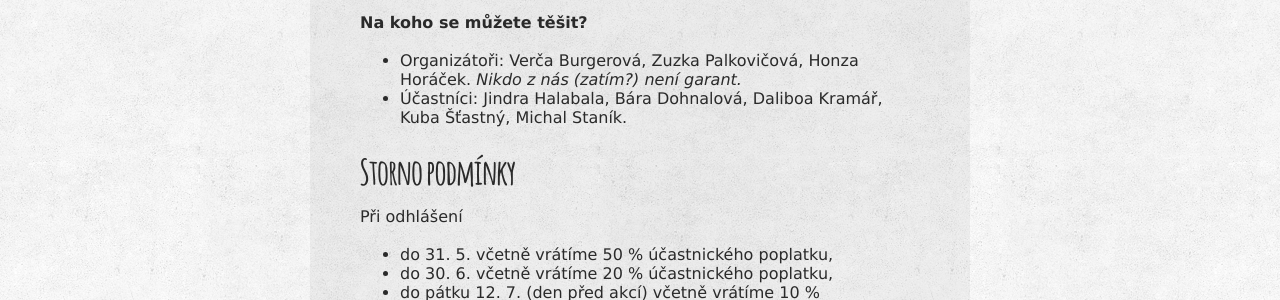
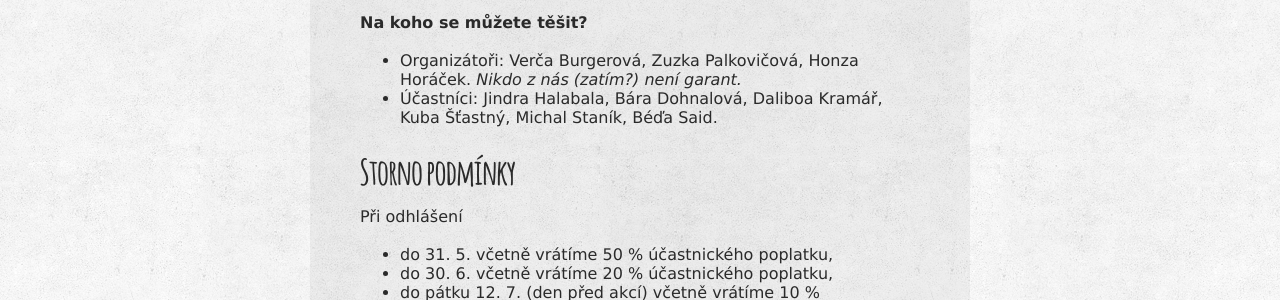
Before and after one commit to zverinec/zverinec-web, a Jekyll site: the page built from _pages/newinterlis24.md, in a window 1280 px wide and 900 px high, scrolled down 2070 px. Shown: the part 171-471 px from the top of the window. Built offline with Jekyll 4.4.1, drawn with Linux system fonts in a browser that asks for light colours; comment, search, counter and statistics services are not loaded.

Commit message:
Update participants

```diff
--- a/_pages/newinterlis24.md
+++ b/_pages/newinterlis24.md
@@ -67,7 +67,7 @@ Kapacita akce je ~12 účastníků a 3 organizátoři.
 
 - Organizátoři: Verča Burgerová, Zuzka Palkovičová, Honza Horáček. *Nikdo
   z nás (zatím?) není garant.*
-- Účastníci: Jindra Halabala, Bára Dohnalová, Daliboa Kramář, Kuba Šťastný, Michal Staník.
+- Účastníci: Jindra Halabala, Bára Dohnalová, Daliboa Kramář, Kuba Šťastný, Michal Staník, Béďa Said.
 
 ### Storno podmínky
 
```
